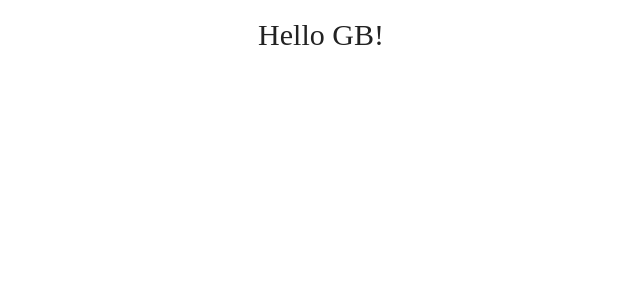
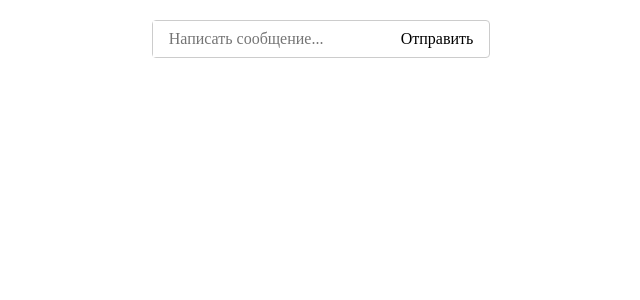
Before and after one commit to Kamil-87/gb-react, a React (Create React App) app: page / in a window 1280 px wide. Shown: the top 300 px of the page, without its empty margins (319-959 px from the left). Built offline with nearby package versions, Linux system fonts and the light colour scheme.

Commit message:
commit homework lesson 2

```diff
--- a/src/App.js
+++ b/src/App.js
@@ -1,12 +1,10 @@
 import './App.css';
-import {Message} from "./components";
-
-const text = 'Hello GB!'
+import {MessageList} from "./components";
 
 function App() {
   return (
     <div className="App">
-        <Message text={text}/>
+      <MessageList />
     </div>
   );
 }
--- a/src/components/index.js
+++ b/src/components/index.js
@@ -1 +1 @@
-export * from './Message'
+export * from './message-list'
--- /dev/null
+++ b/src/components/message-list/MessageList.js
@@ -0,0 +1,78 @@
+import {useCallback, useEffect, useState} from "react"
+
+import styles from './MessageList.module.css'
+import {Message} from './message'
+import {NewMessage} from "./new-message/NewMessage"
+
+export const MessageList = () => {
+  const [messageList, setMessages] = useState([])
+  const [value, setValue] = useState('')
+
+  const sendMessage = (author, text) => {
+    const newMessageList = [...messageList]
+    const newMessage = {
+      author,
+      text
+    }
+
+    newMessageList.push(newMessage)
+    setMessages(newMessageList)
+  }
+
+  const resetForm = useCallback(() => {
+    setValue('')
+  }, [])
+
+  const onSubmitMessage = event => {
+    event.preventDefault()
+    sendMessage('user', value)
+    resetForm()
+  }
+
+  const onChangeMessageInput = useCallback(event => {
+    setValue(event.target.value)
+  }, [])
+
+  useEffect(() => {
+    if (messageList.length === 0) {
+      return
+    }
+
+    const tail = messageList[messageList.length - 1]
+    if (tail.author === 'bot') {
+      return
+    }
+
+    if (tail.author === 'user') {
+      setTimeout(() => {
+       sendMessage('bot', 'Не приставай ко мне')
+      }, 1500)
+    }
+
+    // eslint-disable-next-line react-hooks/exhaustive-deps
+  }, [messageList])
+
+  return (
+    <div>
+      <NewMessage
+        onSubmit={onSubmitMessage}
+        onChangeInput={onChangeMessageInput}
+        value={value}
+      />
+
+      <ul className={styles.MessageList}>
+        {
+          messageList.map((message, index) => {
+            return (
+              <Message
+                key={index}
+                message={message}
+              />
+            )
+          })
+        }
+      </ul>
+
+    </div>
+  )
+}
--- /dev/null
+++ b/src/components/message-list/MessageList.module.css
@@ -0,0 +1,21 @@
+.MessageList > p {
+    font-size: 16px;
+    line-height: 20px;
+}
+
+.Form {
+    display: flex;
+    justify-content: space-between;
+    border: 1px solid #cccccc;
+    border-radius: 4px;
+    padding: 8px 16px;
+    margin-bottom: 16px;
+}
+
+.Form > input {
+    width: 100%;
+}
+
+.Form > button {
+    background: none;
+}
--- /dev/null
+++ b/src/components/message-list/message/Message.js
@@ -0,0 +1,12 @@
+import React from "react";
+import styles from './Message.module.css'
+
+export const Message = props => {
+  const {author, text} = props.message
+
+  return (
+    <li className={styles.Message}>
+      {author} - {text}
+    </li>
+  )
+}
--- /dev/null
+++ b/src/components/message-list/message/Message.module.css
@@ -0,0 +1,4 @@
+.Message {
+    font-size: 18px;
+    line-height: 24px;
+}
--- /dev/null
+++ b/src/components/message-list/message/index.js
@@ -0,0 +1 @@
+export * from './Message'
--- /dev/null
+++ b/src/components/message-list/new-message/NewMessage.js
@@ -0,0 +1,20 @@
+import React from "react"
+import styles from './NewMessage.module.css'
+
+export const NewMessage = props => {
+
+  return (
+    <form
+      className={styles.NewMessage}
+      onSubmit={props.onSubmit}
+    >
+      <input
+        placeholder='Написать сообщение...'
+        type="text"
+        onChange={props.onChangeInput}
+        value={props.value}
+      />
+      <button>Отправить</button>
+    </form>
+  )
+}
--- /dev/null
+++ b/src/components/message-list/new-message/NewMessage.module.css
@@ -0,0 +1,26 @@
+.NewMessage {
+    display: flex;
+    justify-content: space-between;
+    border: 1px solid #cccccc;
+    border-radius: 4px;
+    margin-bottom: 16px;
+}
+
+input {
+    width: 100%;
+    font-size: 16px;
+    line-height: 20px;
+    padding: 8px 16px;
+}
+
+button {
+    background: none;
+    font-size: 16px;
+    line-height: 20px;
+    padding: 8px 16px;
+    transition: .3s;
+}
+
+button:hover {
+    background: #cccccc;
+}
```
Also changed, not shown: src/components/message-list/new-message/index.js (added).
